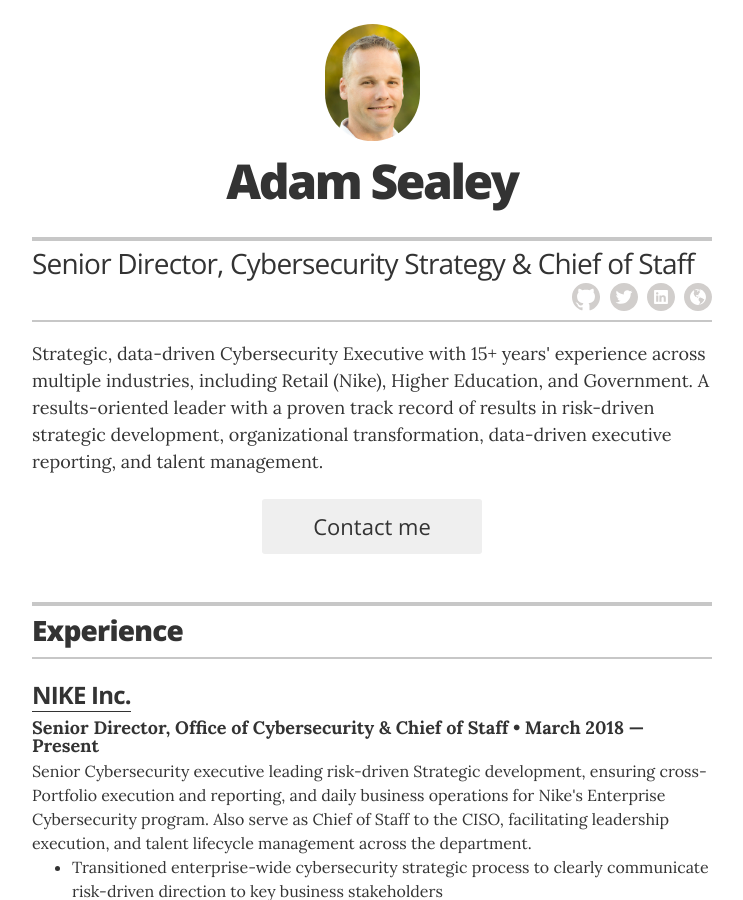
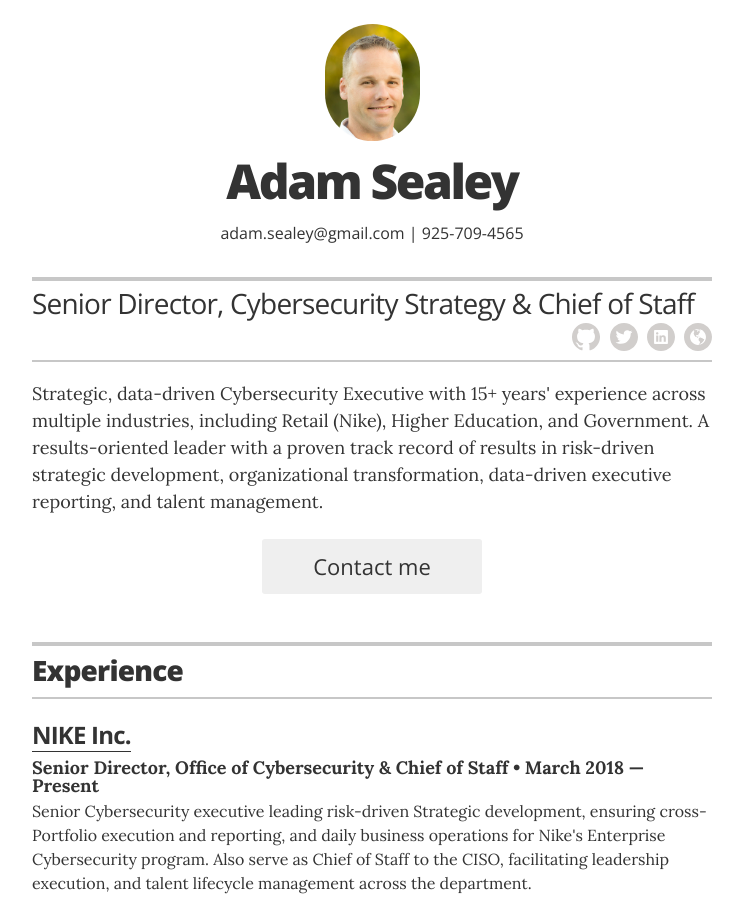
Before and after one commit to jglovier/resume-template, a Jekyll site: the page built from index.html, in a window 1280 px wide and 900 px high. Shown: the whole window, without its empty margins (268-1011 px from the left). Built offline with Jekyll 4.4.1, drawn with Linux system fonts in a browser that asks for light colours; some of the changed lines change nothing that is shown.

Commit message:
Add contact info
Contact info wasn't showing on page or PDF.  Fixed that.

```diff
--- a/_config.yml
+++ b/_config.yml
@@ -17,7 +17,8 @@ resume_title:                   "Senior Director, Cybersecurity Strategy & Chief
 resume_contact_email:           "adam.sealey@gmail.com"
 resume_contact_telephone:       "925-709-4565"
 resume_contact_address:         "Portland, Oregon"
-resume_header_contact_info: "925-709-4565 | adam.sealey@gmail.com"
+resume_header_contact_info:     "adam.sealey@gmail.com | 925-709-4565"
+display_header_contact_info:    "true"
 resume_header_intro: "<p>Strategic, data-driven Cybersecurity Executive with 15+ years' experience
 across multiple industries, including Retail (Nike), Higher Education, and Government.  A results-oriented leader with
 a proven track record of results in risk-driven strategic development, organizational transformation,
```
